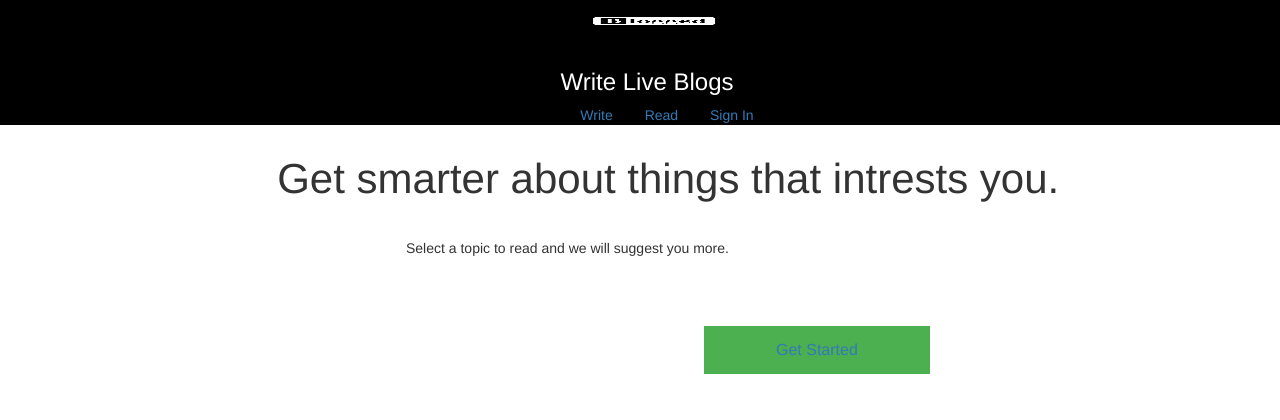
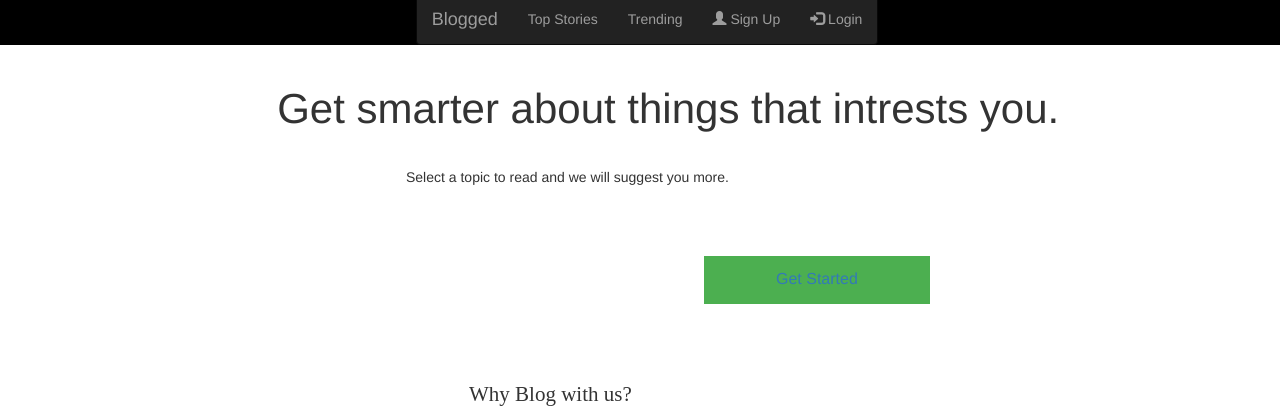
Before and after one commit to vaibhavrkumar/blogged, a PHP site: page /index.php in a window 1280 px wide. Shown: the top 420 px of the page. Run offline with PHP 8.4, Linux system fonts and the light colour scheme; data that the repository does not hold is empty; some libraries are stand-ins or nearby versions; grey boxes are pictures that could not be loaded.

Commit message:
Bootstrap Added

```diff
--- a/app.css
+++ b/app.css
@@ -34,8 +34,9 @@ img{
     padding-left: 1em;
     padding-bottom: 1em;
     width: 10em;
-    height: 4em;
+    height: 14em;
 }
+
 
 @keyframes fadein{
 	100%{
@@ -45,11 +46,17 @@ img{
 
 ul#menu li{
     display: inline;
-    padding:1.0em;
+    /* padding-left: 1.0em;     */
 }
 
-nav{
+/* nav{
     list-style: none;
+} */
+
+#tabLinks{
+    display: flex;
+    justify-content: space-around;
+
 }
 
 /* Landing Section */
@@ -120,6 +127,8 @@ h1#topbar{
 }
 
 h3#topbar{
+    padding-top: 0em;
+    margin-top: -3em;
     display: flex;
     justify-content: space-around;
 }
--- a/header.php
+++ b/header.php
@@ -9,15 +9,19 @@
     <link rel="stylesheet" href="https://maxcdn.bootstrapcdn.com/bootstrap/3.4.1/css/bootstrap.min.css">
 </head>
 <header>
-    <a href="index.php">
-        <img src="logo.png" alt="logo">
-    </a>
-    <h3 id="topbar">Write Live Blogs</h3>
-    <nav>
-    <ul id="menu">
-        <li><a href="#" id="toplinks">Write</a></li>
-        <li><a href="#" id="toplinks">Read</a></li>
-        <li><a href="signIn.php" id="toplinks">Sign In</a></li>
-    </ul>
+    <nav class="navbar navbar-inverse">
+        <div class="container-fluid">
+            <div class="navbar-header">
+            <a class="navbar-brand" href="index.php">Blogged</a>
+            </div>
+            <ul class="nav navbar-nav">
+            <li><a href="#">Top Stories</a></li>
+            <li><a href="#">Trending</a></li>
+            </ul>
+            <ul class="nav navbar-nav navbar-right">
+            <li><a href="signUp.php"><span class="glyphicon glyphicon-user"></span> Sign Up</a></li>
+            <li><a href="signIn.php"><span class="glyphicon glyphicon-log-in"></span> Login</a></li>
+            </ul>
+        </div>
     </nav>
 </header>
--- a/index.php
+++ b/index.php
@@ -17,6 +17,7 @@
 
 <!-- body -->
 <body>
+  <!-- Landing Page -->
   <section class="landingPage">
     <div class="background-image" style="background-image: url(unsplash.jpg);"></div>
     <h5>Get smarter about things that intrests you.</h5>
```
